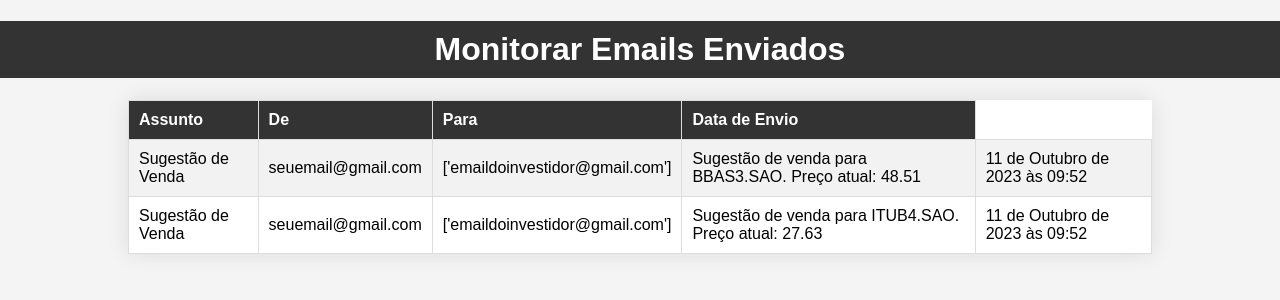
After one commit to DenilsonGustavo/ProjetoInoa, a Django app: page /monitorar_emails/ in a window 1280 px wide. The commit adds this page. Shown: the top 300 px of the page. Run offline with Django 4.2, Linux system fonts and the light colour scheme; data comes from the database, SQL or seed files in the repository; both versions use the stored data as it was after the commit.

Commit message:
11/10/2023

```diff
--- a/mysite/mysite/settings.py
+++ b/mysite/mysite/settings.py
@@ -123,6 +123,7 @@ STATIC_URL = 'static/'
 
 DEFAULT_AUTO_FIELD = 'django.db.models.BigAutoField'
 
-#Email
+# settings.py
 
+#email
 EMAIL_BACKEND = 'django.core.mail.backends.console.EmailBackend'
--- a/mysite/mysite/urls.py
+++ b/mysite/mysite/urls.py
@@ -11,7 +11,6 @@ urlpatterns = [
     path('cadastro/', views.index, name='index'),
     #meusite.com/ativos
     path('ativos/', views.ativos, name="listagem_ativos"),
-    #excluir um ativo
-    #path('excluir_ativo/<int:ativo_id>/', views.excluir_ativo, name='excluir_ativo'),
     path('cotacoes/', views.obter_cotacoes, name='exibir_cotacoes'),
+    path('monitorar_emails/', views.monitorar_emails, name='monitorar_emails'),
 ]
--- a/mysite/polls/apps.py
+++ b/mysite/polls/apps.py
@@ -1,5 +1,5 @@
 from django.apps import AppConfig
-
+from django.db.models.signals import post_migrate
 
 class PollsConfig(AppConfig):
     default_auto_field = 'django.db.models.BigAutoField'
--- a/mysite/polls/models.py
+++ b/mysite/polls/models.py
@@ -1,8 +1,4 @@
 from django.db import models
-
-# Create your models here.
-from django.db import models
-from django.utils import timezone
 
 # Modelo para representar informações sobre ativos financeiros, como ações ou títulos
 class Ativo(models.Model):
@@ -22,3 +18,13 @@ class Cotacao(models.Model):
     high_price = models.DecimalField(max_digits=10, decimal_places=2)  # Preço máximo
     open_price = models.DecimalField(max_digits=10, decimal_places=2)  # Preço de abertura
     preco = models.DecimalField(max_digits=10, decimal_places=2)  # Preço de abertura
+
+class EmailEnviado(models.Model):
+    objects = models.Manager()
+    assunto = models.CharField(max_length=255)
+    mensagem = models.TextField()
+    de = models.EmailField()
+    para = models.EmailField()
+    data_envio = models.DateTimeField(auto_now_add=True)
+    def __str__(self):
+        return self.assunto
--- a/mysite/polls/templates/ativos/home.html
+++ b/mysite/polls/templates/ativos/home.html
@@ -22,6 +22,7 @@
             <a href="{% url 'listagem_ativos' %}" class="btn" style="background-color: #05285B; color: #fff;">Ativos Cadastrados</a>
             <a href="{% url 'exibir_cotacoes' %}" class="btn" style="background-color: #333; color: #fff;">Cotações de Empresas</a>
             <a href="{% url 'index' %}" class="btn" style="background-color: #1A5FB4; color: #fff;">Cadastrar Ativo</a>
+            <a href="{% url 'monitorar_emails' %}" class="btn" style="background-color: #FF5733; color: #fff;">Monitorar Ativos</a>
         </div>
 
     </div>
--- /dev/null
+++ b/mysite/polls/templates/ativos/monitorar_emails.html
@@ -0,0 +1,74 @@
+<!DOCTYPE html>
+<html lang="en">
+<head>
+    <meta charset="UTF-8">
+    <meta name="viewport" content="width=device-width, initial-scale=1.0">
+    <title>Monitorar Emails Enviados</title>
+    <style>
+        body {
+            font-family: Arial, sans-serif;
+            background-color: #f4f4f4;
+            margin: 0;
+            padding: 0;
+        }
+
+        h1 {
+            background-color: #333;
+            color: #fff;
+            text-align: center;
+            padding: 10px;
+        }
+
+        table {
+            width: 80%;
+            margin: 20px auto;
+            border-collapse: collapse;
+            box-shadow: 0 0 20px rgba(0, 0, 0, 0.1);
+            background-color: #fff;
+        }
+
+        table th, table td {
+            border: 1px solid #ddd;
+            padding: 10px;
+            text-align: left;
+        }
+
+        table th {
+            background-color: #333;
+            color: #fff;
+        }
+
+        table tbody tr:nth-child(odd) {
+            background-color: #f2f2f2;
+        }
+
+        table tbody tr:hover {
+            background-color: #ddd;
+        }
+    </style>
+</head>
+<body>
+    <h1>Monitorar Emails Enviados</h1>
+    <table>
+        <thead>
+            <tr>
+                <th>Assunto</th>
+                <th>De</th>
+                <th>Para</th>
+                <th>Data de Envio</th>
+            </tr>
+        </thead>
+        <tbody>
+            {% for email in emails_enviados %}
+            <tr>
+                <td>{{ email.assunto }}</td>
+                <td>{{ email.de }}</td>
+                <td>{{ email.para }}</td>
+                <td>{{ email.mensagem }}</td>
+                <td>{{ email.data_envio }}</td>
+            </tr>
+            {% endfor %}
+        </tbody>
+    </table>
+</body>
+</html>
--- a/mysite/polls/views.py
+++ b/mysite/polls/views.py
@@ -1,17 +1,10 @@
-from django.shortcuts import render
-from .models import Ativo
-from alpha_vantage.timeseries import TimeSeries
 import os
 import pandas as pd
 from django.shortcuts import render
 from io import StringIO
-from .models import Cotacao
+from .models import Cotacao, Ativo
 import requests
-from django.utils import timezone
-from .utils import buscar_cotacoes  # Importa função criada
 import csv
-from IPython.display import display
-from csv import writer, reader
 
 def index(request):
     return render(request, 'ativos/index.html')
@@ -45,21 +38,22 @@ def ativos(request):
     # Renderize a página de ativos
     return render(request, 'ativos/ativos.html', ativos)
 
-from datetime import datetime
-
-
 def obter_cotacoes(request):
     # Chave de API Alpha Vantage
     api_key = 'XP3TZH661SLV08CX'
 
+    # Consulta para obter todos os símbolos de Ativo
+    ativos = Ativo.objects.values_list('simbolo', flat=True)
+
     # Lista de símbolos de empresas
-    simbolos_empresas = ['ITUB4', 'ABEV3', 'BBAS3']
-
+    #simbolos_empresas = list(ativos)
+    simbolos_empresas = ['ITUB4'] #, 'ABEV3', 'BBAS3'] # 'PETR4', 'VALE3' 'CVCB3', 'PCAR3', 'GOLL4', 'AZUL4', 'MGLU3']
     # Dataframe para armazenar as cotações obtidas
     df = pd.DataFrame()
 
     for simbolo in simbolos_empresas:
         url = f'https://www.alphavantage.co/query?function=GLOBAL_QUOTE&symbol={simbolo}.SAO&apikey={api_key}&datatype=csv'
+        #url = f'https://www.alphavantage.co/query?function=GLOBAL_QUOTE&symbol={simbolo}&apikey={api_key}&datatype=csv'
         r = requests.get(url)
         tabela = pd.read_csv(StringIO(r.text))
         lista_tabelas = [df, tabela]
@@ -102,3 +96,44 @@ def obter_cotacoes(request):
     }
 
     return render(request, 'ativos/cotacoes.html', context)
+
+from .models import EmailEnviado  # Importe o modelo
+
+def enviar_email(subject, message, from_email, recipient_list):
+    # Envie o email
+
+    # Após o envio bem-sucedido, salve a mensagem no banco de dados
+    mensagem = EmailEnviado(
+        assunto=subject,
+        mensagem=message,
+        de=from_email,
+        para=recipient_list,
+    )
+    mensagem.save()
+
+from .models import EmailEnviado
+def monitorar_emails(request):
+    # Exclua todos os dados existentes no modelo Cotacao
+    EmailEnviado.objects.all().delete()
+    ativos = Ativo.objects.all()
+    for ativo in ativos:
+        cotacoes = Cotacao.objects.filter(simbolo=ativo.simbolo)
+
+        for cotacao in cotacoes:
+            # Comparar os preços e tomar ação, por exemplo, enviar e-mails
+            if cotacao.preco > ativo.limite_superior_tunnel:
+                mensagem = f'Sugestão de venda para {ativo.simbolo}. Preço atual: {cotacao.preco}'
+                enviar_email('Sugestão de Venda', mensagem, 'seuemail@gmail.com', ['emaildoinvestidor@gmail.com'])
+
+            elif cotacao.preco < ativo.limite_inferior_tunnel:
+                mensagem = f'Sugestão de compra para {ativo.simbolo}. Preço atual: {cotacao.preco}'
+                enviar_email('Sugestão de Compra', mensagem, 'seuemail@gmail.com', ['emaildoinvestidor@gmail.com'])
+
+    # Após enviar os emails, recupere os emails enviados
+    emails_enviados = EmailEnviado.objects.all().order_by('-data_envio')
+    print(emails_enviados)
+    context = {
+        'emails_enviados': emails_enviados,
+    }
+
+    return render(request, 'ativos/monitorar_emails.html', context)
--- a/mysite/verificar_cotacoes.py
+++ b/mysite/verificar_cotacoes.py
@@ -15,7 +15,7 @@ def enviar_email(subject, message, from_email, recipient_list):
     print(message)
 
 # Função para verificar as condições e enviar e-mails
-def verificar_cotacoes_e_enviar_email():
+def verificar_cotacoes():
     global ultima_verificacao  # Permitir a modificação da variável global
 
     ativos = Ativo.objects.all()  # Obtém todos os ativos
@@ -44,7 +44,7 @@ def verificar_cotacoes_e_enviar_email():
 
 # Agende a verificação com o menor intervalo definido em Ativo.periodicidade_minutos
 menor_intervalo = min(ativo.periodicidade_minutos for ativo in Ativo.objects.all())
-schedule.every(menor_intervalo).minutes.do(verificar_cotacoes_e_enviar_email)
+schedule.every(menor_intervalo).minutes.do(verificar_cotacoes)
 
 # Mantenha o script em execução
 while True:
```
Also changed, not shown: mysite/db.sqlite3, mysite/polls/migrations/0001_initial.py, mysite/polls/migrations/0002_emailenviado.py (added), mysite/polls/tasks.py (added).
